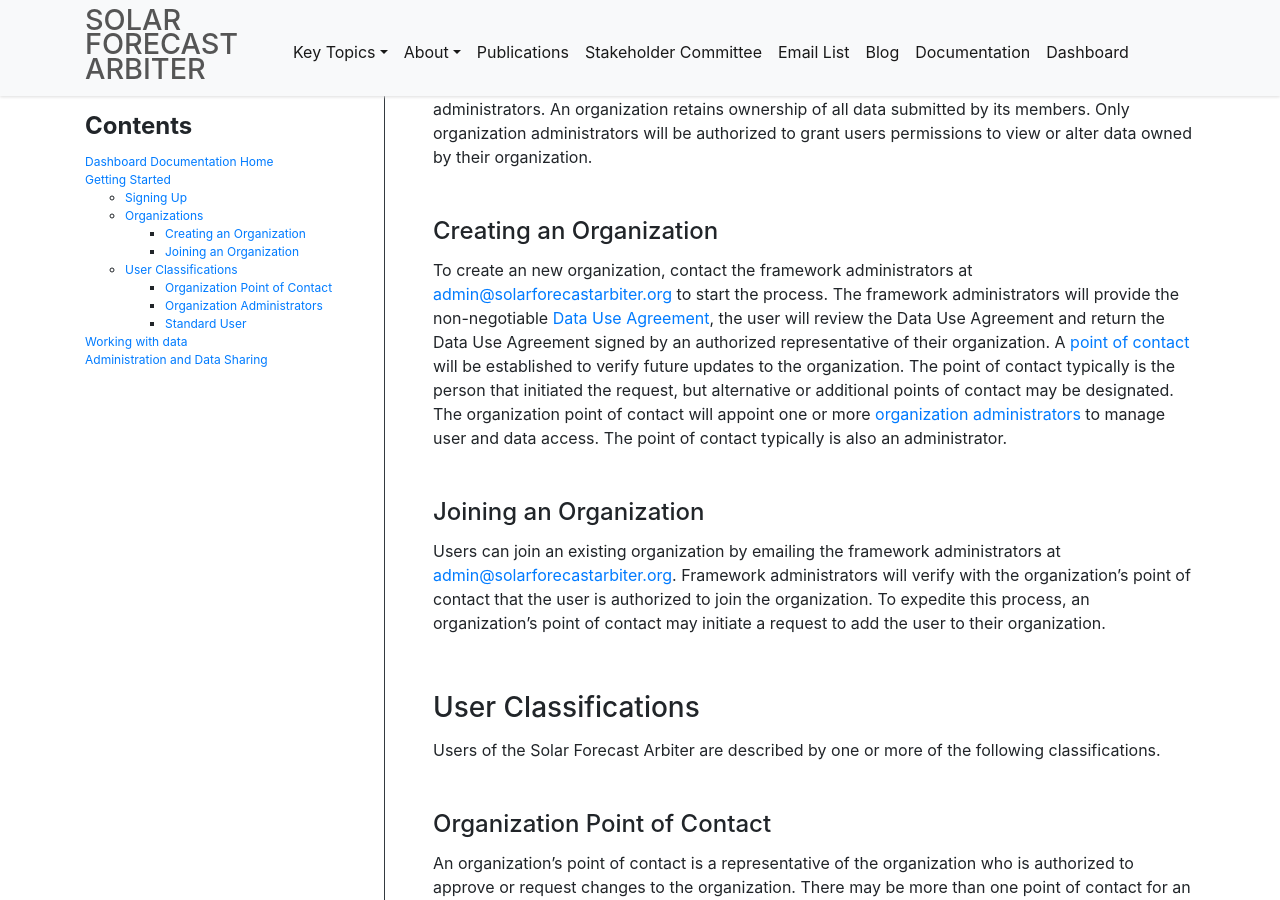
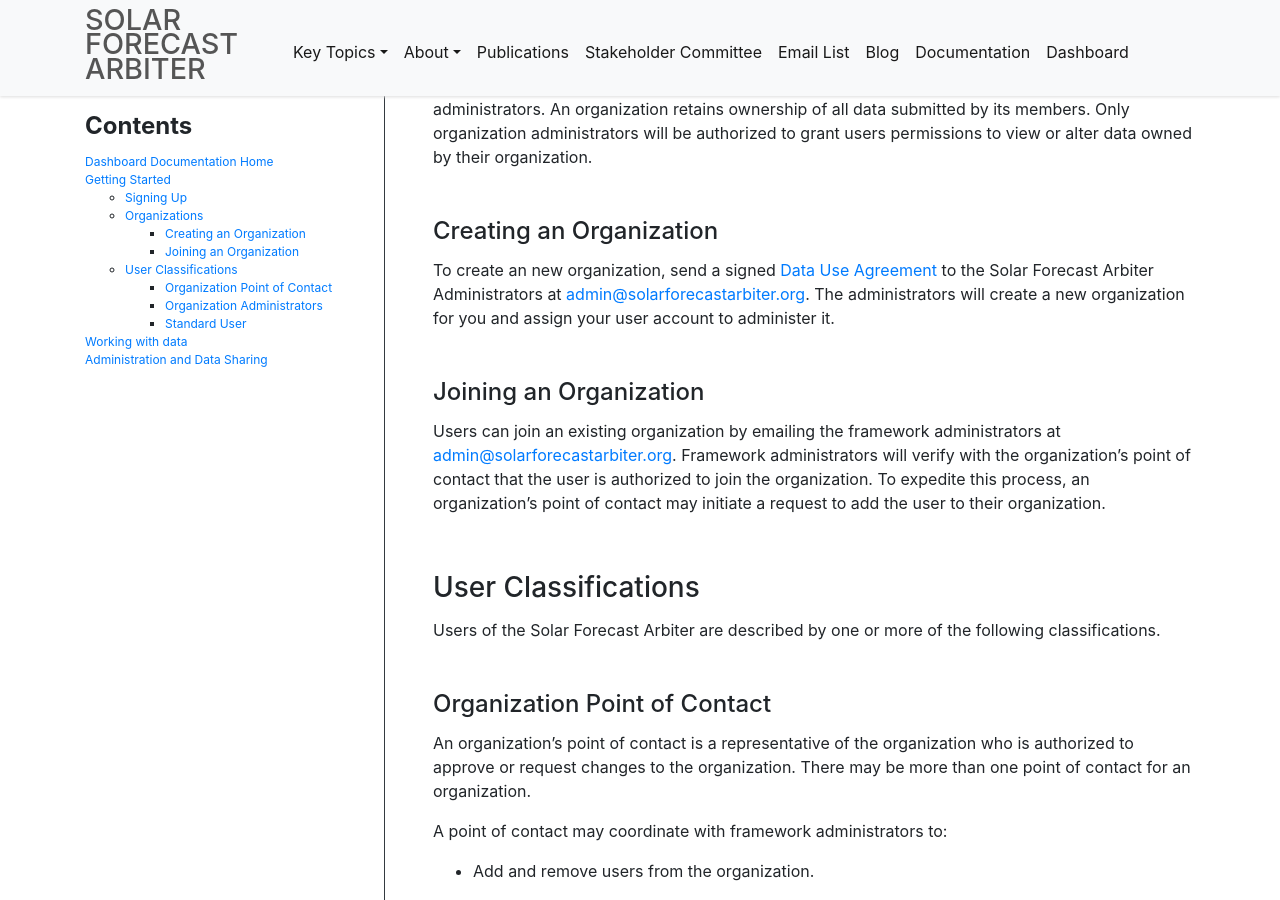
Before and after one commit to SolarArbiter/SolarArbiter.github.io, a Jekyll site: the page built from documentation/dashboard/getting_started.md, in a window 1280 px wide and 900 px high, scrolled down 674 px. Built offline with Jekyll 4.4.1, drawn with Linux system fonts in a browser that asks for light colours.

Commit message:
creating an org text

```diff
--- a/documentation/dashboard/getting_started.md
+++ b/documentation/dashboard/getting_started.md
@@ -44,18 +44,13 @@
 #### Creating an Organization
 {: .anchor}
 
-To create an new organization, contact the framework administrators at
-[admin@solarforecastarbiter.org](mailto:admin@solarforecastarbiter.org) to
-start the process. The framework administrators will provide the non-negotiable
-[Data Use Agreement](/assets/45864%20Approved_Final%20version%201.1.pdf),
-the user will review the Data Use Agreement and return the Data Use Agreement
-signed by an authorized representative of their organization. A [point of
-contact](#organization-point-of-contact) will be established to verify future
-updates to the organization. The point of contact typically is the person that
-initiated the request, but alternative or additional points of contact may be
-designated. The organization point of contact will appoint one or more
-[organization administrators](#organization-administrators) to manage user and
-data access. The point of contact typically is also an administrator.
+To create an new organization, send a signed
+[Data Use Agreement](/assets/45864%20Approved_Final%20version%201.1.pdf)
+to the Solar Forecast Arbiter Administrators at
+[admin@solarforecastarbiter.org](mailto:admin@solarforecastarbiter.org). The
+administrators will create a new organization for you and assign your user
+account to administer it.
+
 
 #### Joining an Organization
 {: .anchor}
```
